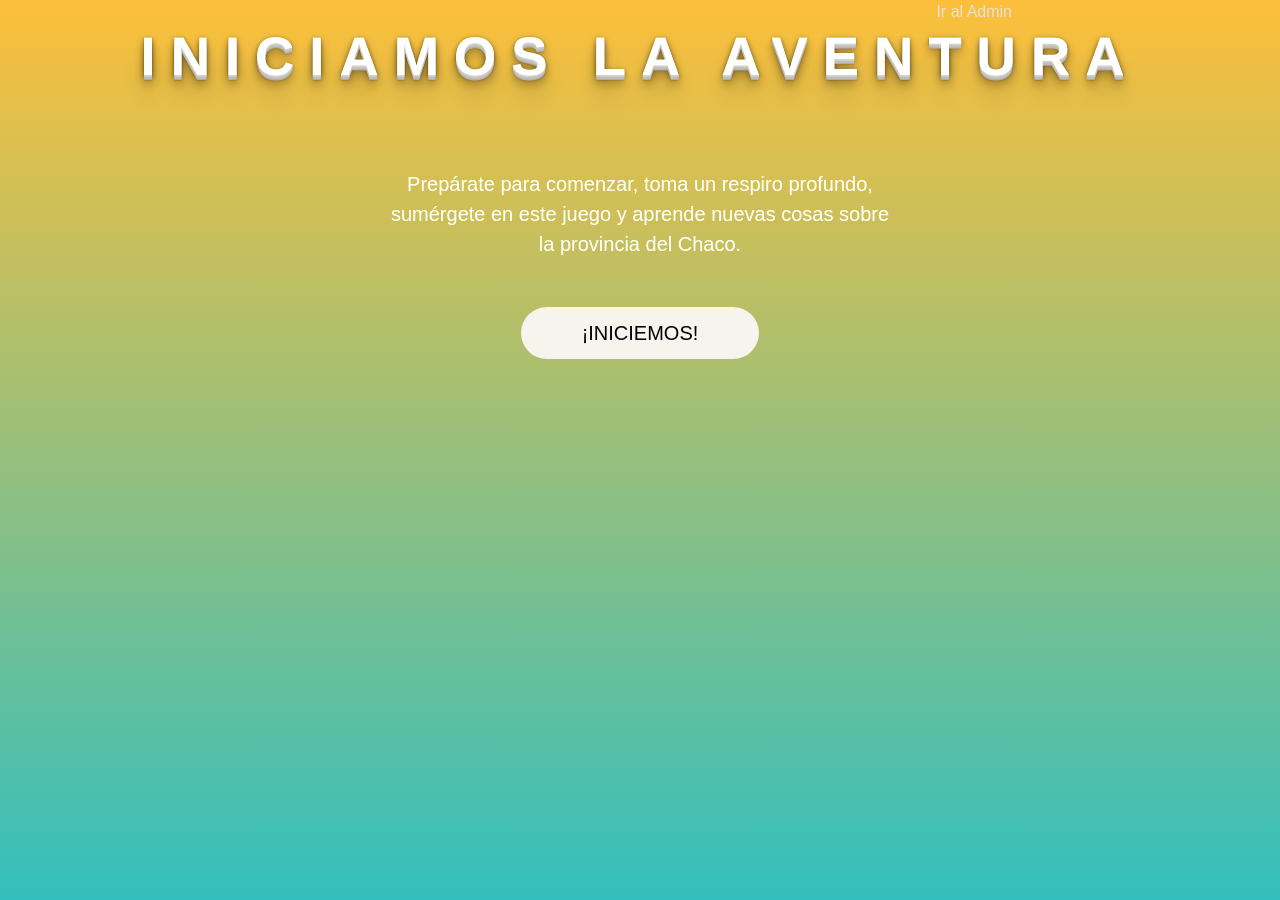
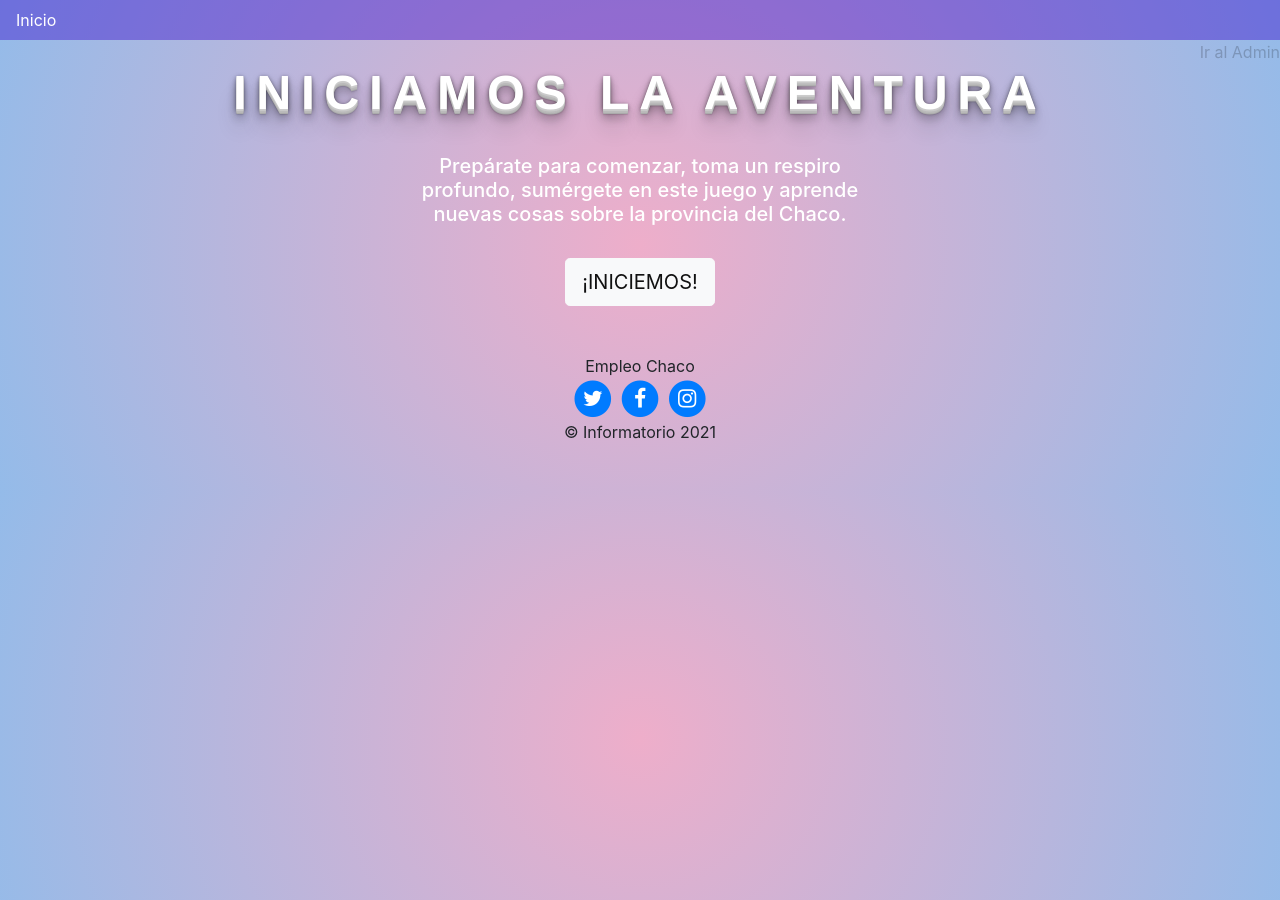
Before and after one commit to Nemo3003/Proyecto_Final_G_8, a Django app: page / in a window 1280 px wide. Run offline with Django 3.2, Linux system fonts and the light colour scheme; some libraries are stand-ins or nearby versions.

Commit message:
footer en base.html, mod home.html

```diff
--- a/info2021/templates/base.html
+++ b/info2021/templates/base.html
@@ -9,8 +9,6 @@
 	       <!-- Bootstrap CSS -->
 	<!--#Powered by Nemo with help from Google-->
     <link rel="stylesheet" href="https://maxcdn.bootstrapcdn.com/bootstrap/4.0.0-beta.2/css/bootstrap.min.css" integrity="sha384-PsH8R72JQ3SOdhVi3uxftmaW6Vc51MKb0q5P2rRUpPvrszuE4W1povHYgTpBfshb" crossorigin="anonymous">
-    <link rel="stylesheet" href="https://maxcdn.bootstrapcdn.com/font-awesome/4.7.0/css/font-awesome.min.css">
-    <link href="https://fonts.googleapis.com/css?family=Open+Sans|Rubik" rel="stylesheet">
     <link rel="stylesheet" href="https://maxcdn.bootstrapcdn.com/font-awesome/4.7.0/css/font-awesome.min.css">
     <link href="https://fonts.googleapis.com/css?family=Open+Sans|Rubik" rel="stylesheet">
 
@@ -30,6 +28,37 @@
 	{% block content %}
 
 	{% endblock %}
+
+<footer class="footer text-faded text-center py-5">
+    <div class="container">
+        <p class="m-0 mbt">
+        	<a>Empleo Chaco</a>
+		</p>
+        <p class="m-0">
+	        <a href="https://twitter.com/empleochaco" class="link">
+	          <span class="fa-stack fa-lg">
+	            <i class="fa fa-circle fa-stack-2x"></i>
+	            <i class="fa fa-twitter fa-stack-1x fa-inverse"></i>
+	          </span>
+	        </a>
+	        <a href="https://www.facebook.com/empleochaco" class="link">
+	          <span class="fa-stack fa-lg">
+	            <i class="fa fa-circle fa-stack-2x"></i>
+	            <i class="fa fa-facebook fa-stack-1x fa-inverse"></i>
+	          </span>
+	        </a>
+	        <a href="https://www.instagram.com/empleochaco/" class="link">
+	          <span class="fa-stack fa-lg">
+	            <i class="fa fa-circle fa-stack-2x"></i>
+	            <i class="fa fa-instagram fa-stack-1x fa-inverse"></i>
+	          </span>
+	        </a>
+	    </p>
+        <p class="m-0 mbt1">&copy; Informatorio 2021</p>
+    </div>
+</footer>
+
+
     <style>
         body{
             background: rgb(238,174,202);
--- a/info2021/templates/home.html
+++ b/info2021/templates/home.html
@@ -5,236 +5,26 @@
   <title>Inicio</title>
 {% endblock %}
 
-<html lang="es">
-  <head>
-    <meta charset="UTF-8">
-    <meta http-equiv="X-UA-Compatible" content="IE=edge">
-    <meta name="viewport" content="width=device-width, initial-scale=1">
-    <title>Aniversario Chaqueño</title>
-    <link rel="shortcut icon" href="css/favicon.ico">
-    <link rel="stylesheet" type = "text/css" href="css/normalize.css"/>
-    <link href="css/font-awesome/css/all.min.css?ver=1.2.0" rel="stylesheet">
-  </head>
-
 {% block content %}
 
-  <body id="top"><div class="site-wrapper">
-
-  <div class="site-wrapper-inner">
-    <div class="cover-container">
-      <div class="cabeza_maestra_clearfix">
-
-      </div>
-      <div class="inner cover">
-        <a style = "display: block;text-align: right; color: #ddd; margin-right: 20%" href = "/admin" type="button"> Ir al Admin </a>
-        <h1 class="cover-heading">Iniciamos la aventura</h1>
-        <p class="lead cover-copy">Prepárate para comenzar, toma un respiro profundo, sumérgete en este juego y aprende nuevas cosas sobre la provincia del Chaco.</p>
-            {% if user.is_authenticated %}
-              <a href="quiz/jugar"><p class="lead-button"><button type="button" class="btn btn-lg btn-default btn-notify" data-toggle="modal" data-target="#subscribeModal">¡JUGAR!</button></p></a>
-            {% else %}
-              <a href="{% url 'login' %}"><p class="lead-button"><button type="button" class="btn btn-lg btn-default btn-notify" data-toggle="modal" data-target="#subscribeModal">¡INICIEMOS!</button></p></a>
-            {% endif %}
-
-
-      </div>
-    </div>
-  </div>
-  <style>
-
-    a,
-a:focus,
-a:hover {
-  color: #fff; }
-
-/*..... ----Grupo 8----
-  .   .
-  .....
-  .   .
-  ..... */
-.btn-default:hover,
-.btn-default:focus {
-  background-color: rgba(255, 255, 255, 0.3);
-  cursor: pointer;
-  text-align: center;
-
-  }
-
-/* Base structure*/
-html,
-body {
-  height: 100%; }
-
-body {
-  background: url(cover.jpg) no-repeat center center fixed;
-  background-size: cover;
-  color: #fff;
-  text-align: center;
-  font-family: 'Quicksand', sans-serif; }
-
-.site-wrapper {
-  display: table;
-  width: 100%;
-  height: 100%;
-
-  min-height: 100%;
-  background: rgba(48, 53, 70, 0.5);
-  box-shadow: inset 0 0 100px rgba(0, 0, 0, 0.5); }
-
-.site-wrapper-inner {
-  display: table-cell;
-  vertical-align: top; }
-
-.cover-container {
-  margin-right: auto;
-  margin-left: auto; }
-
-.admin-link{
-  text-align: center;
-  display: inline;
-}
-.inner {
-  padding: 30px; }
-
-/* Header*/
-.masthead-brand {
-  margin-top: 10px;
-  margin-bottom: 10px;
-  }
-
-
-@media (min-width: 768px) {
-  .masthead-brand {
-    float: left; }
- }
-
-/*cover*/
-
-
-.cover {
-  padding: 0 20px;
-  background: rgb(34,193,195);
-  background: linear-gradient(0deg, rgba(34,193,195,1) 0%, rgba(253,187,45,1) 100%);
-  min-height: 100%;
-  min-width: 1024px;
-  background-size: cover;
-  width: 100%;
-  height: auto;
-  position: fixed;
-  top: 0;
-  left: 0;}
-.cover:hover {filter: sepia(10%);}
-.cover .btn-notify {
-  padding: 10px 60px;
-  font-weight: 500;
-  text-transform: uppercase;
-  border-radius: 40px; }
-
-.cover-heading {
-  font-weight: 500;
-  text-transform: uppercase;
-  letter-spacing: 10px;
-  font-size: 2rem;
-  margin-bottom: 5rem; }
-.cover-heading{
+<div>
+  <a style = "display: block;text-align: right; color: rgba(5,5,5,0.2);" href = "/admin" type="button"> Ir al Admin </a>
+  <h1 style="text-transform: uppercase;
+    letter-spacing: 10px;
+    font-size: 2rem;
+    margin-bottom: 2rem;
     color: #fff;
-    font-size: 12em;
+    font-size: 3em;
     font-weight: bold;
     font-family: Helvetica;
     text-shadow: 0 1px 0 #ccc, 0 2px 0 #c9c9c9, 0 3px 0 #bbb, 0 4px 0 #b9b9b9, 0 5px 0 #aaa, 0 6px 1px rgba(0,0,0,.1), 0 0 5px rgba(0,0,0,.1), 0 1px 3px rgba(0,0,0,.3), 0 3px 5px rgba(0,0,0,.2), 0 5px 10px rgba(0,0,0,.25), 0 10px 10px rgba(0,0,0,.2), 0 20px 20px rgba(0,0,0,.15);
-    }
+    text-align: center;">Iniciamos la aventura</h1>
+  <h5 style="max-width: 500px; margin: 0 auto 2rem; color: #fff; text-align:center;">Prepárate para comenzar, toma un respiro profundo, sumérgete en este juego y aprende nuevas cosas sobre la provincia del Chaco.</h5>
+    {% if user.is_authenticated %}
+      <div style="text-align:center;"><a href="quiz/jugar"><button class="btn btn-lg btn-light btn-notify">¡JUGAR!</button></a></div>
+    {% else %}
+      <div style="text-align:center;"><a href="{% url 'login' %}"><button class="btn btn-lg btn-light btn-notify">¡INICIEMOS!</button></a></div>
+    {% endif %}
+</div>
 
-.cover-heading {
-    text-align: center;
-  }
-
-/*..... ----Grupo 8----
-  .   .
-  .....
-  .   .
-  ..... */
-.lead-button:hover{
-  filter: grayscale(80%);
-}
-.lead-button{
-    border-radius:15%;
-    -webkit-border-radius:15%;
-}
-
-@media (min-width: 768px) {
-  .cover-heading {
-    font-size: 3.4rem;
-    letter-spacing: 15px; } }
-
-.cover-copy {
-  max-width: 500px;
-  margin: 0 auto 3rem; }
-
-/*
- * Footer
- */
-.mastfoot {
-  color: #999;
-  /* IE8 proofing */
-  color: rgba(255, 255, 255, 0.5);
-}
-.modal-title:hover{
-  cursor:text;
-}
-/*..... ----Grupo 8----
-  .   .
-  .....
-  .   .
-  ..... */
-
-@media (min-width: 768px) {
-
-  .masthead {
-    position: fixed;
-    top: 0; }
-  .mastfoot {
-    position: fixed;
-    bottom: 0; }
-  .site-wrapper-inner {
-    vertical-align: middle; }
-
-  .masthead,
-  .mastfoot,
-  .cover-container {
-    width: 100%;
-     } }
-
-@media (min-width: 768px) {
-  .masthead {
-  position: fixed;
-  top: 0; }
-  .mastfoot {
-    position: fixed;
-    bottom: 0; }
-
-  .site-wrapper-inner {
-        vertical-align: middle; }
-
-  .masthead,
-  .mastfoot,
-  .cover-container {
-    width: 100%;
-       } }
-
-@media (min-width: 992px) {
-  .masthead,
-  .mastfoot,
-  .cover-container {
-  width: 1060px; } }
-
-/*..... ----Grupo 8----
-  .   .
-  .....
-  .   .
-  ..... */
-
-
-  </style>
-  </body>
-
-</html>
 {% endblock %}
```
